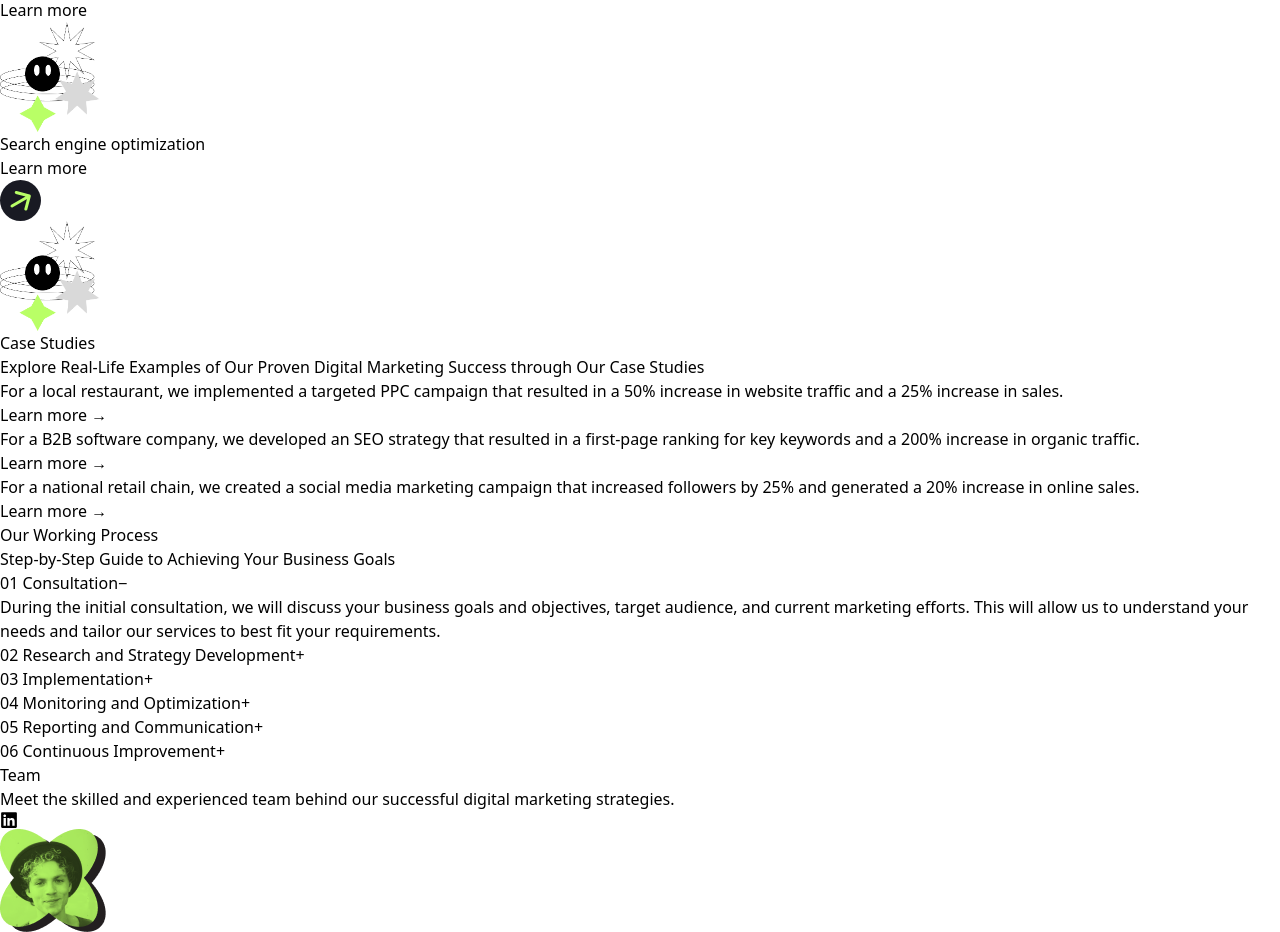
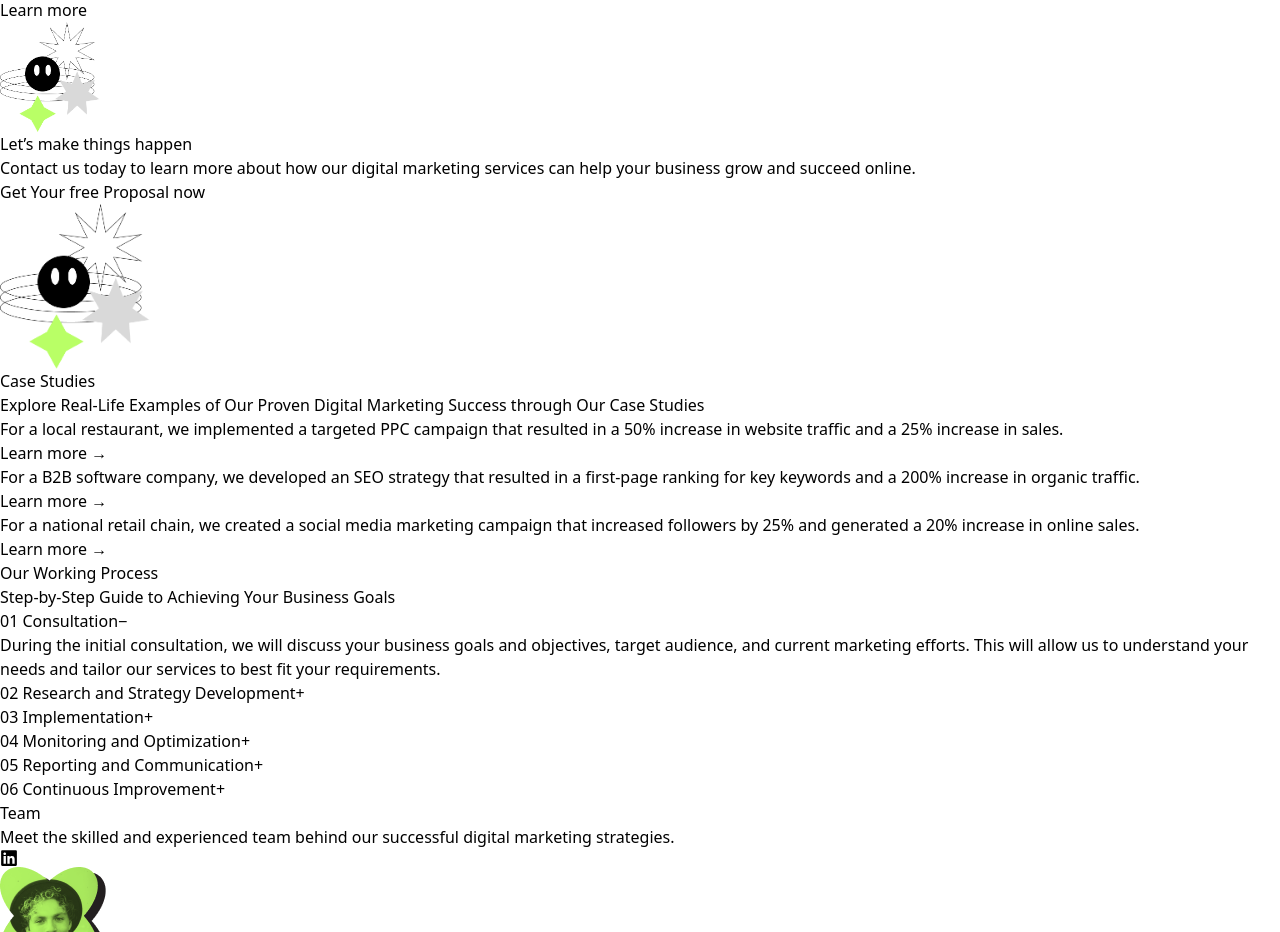
Before and after one commit to renukagour/postivus_GNS_Task, a Next.js app: page / in a window 1280 px wide. Shown: the part 2041-2973 px from the top of the page. Built offline with nearby package versions, Linux system fonts and the light colour scheme.

Commit message:
contact changes

```diff
--- a/src/app/component/Contact.tsx
+++ b/src/app/component/Contact.tsx
@@ -27,11 +27,11 @@ const Contact = () => {
           <button type="submit" className="w-full bg-green-600 text-white py-3 rounded hover:bg-green-700">Send Message</button>
         </form>
       </div>
-      <div>
+      <div className='border'>
 
       <Image
                 src={contact}
-                alt="SEO illustration"
+                alt="illustration"
                 width={300}
                 height={300}
 
--- a/src/app/component/Header.tsx
+++ b/src/app/component/Header.tsx
@@ -26,7 +26,7 @@ export default function Header() {
                 </clipPath>
               </defs>
             </svg>
-            <h1 className="text-xl font-semibold">Positivus</h1>
+            <h1 className="text-2xl font-semibold">Positivus</h1>
           </div>
           <nav className="">
             <ul className="flex space-x-6  font-medium">
--- a/src/app/component/Services.tsx
+++ b/src/app/component/Services.tsx
@@ -244,26 +244,15 @@ export default function Services() {
             {/* Left side with text */}
             <div>
               <h2 className="text-lg font-semibold text-gray-900 mb-2">
-                Search engine optimization
+              Let’s make things happen
               </h2>
+              <p>Contact us today to learn more about how our digital marketing services can help your business grow and succeed online.</p>
               <a
                 href="#"
                 className="flex items-center text-green-600 font-medium hover:underline"
               >
-                <span>Learn more</span>
-                <svg
-                  width="41"
-                  height="41"
-                  viewBox="0 0 41 41"
-                  fill="none"
-                  xmlns="http://www.w3.org/2000/svg"
-                >
-                  <circle cx="20.5" cy="20.5" r="20.5" fill="#191A23" />
-                  <path
-                    d="M11.2501 24.701C10.5326 25.1152 10.2868 26.0326 10.701 26.75C11.1152 27.4674 12.0326 27.7133 12.7501 27.299L11.2501 24.701ZM30.7695 16.3882C30.9839 15.588 30.509 14.7655 29.7088 14.5511L16.6688 11.0571C15.8686 10.8426 15.0461 11.3175 14.8317 12.1177C14.6173 12.9179 15.0921 13.7404 15.8923 13.9548L27.4835 17.0607L24.3776 28.6518C24.1632 29.452 24.6381 30.2745 25.4383 30.4889C26.2385 30.7033 27.061 30.2284 27.2754 29.4282L30.7695 16.3882ZM12.7501 27.299L30.0706 17.299L28.5706 14.701L11.2501 24.701L12.7501 27.299Z"
-                    fill="#B9FF66"
-                  />
-                </svg>
+
+                <button className="mt-6 bg-black text-white px-5 py-3 rounded-lg">Get Your free Proposal now</button>
               </a>
             </div>
 
@@ -272,8 +261,8 @@ export default function Services() {
               <Image
                 src={illustration}
                 alt="SEO illustration"
-                width={100}
-                height={100}
+                width={150}
+                height={150}
                 className="object-contain"
               />
             </div>
```
